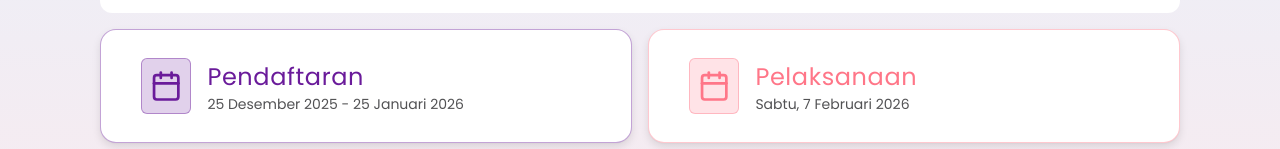
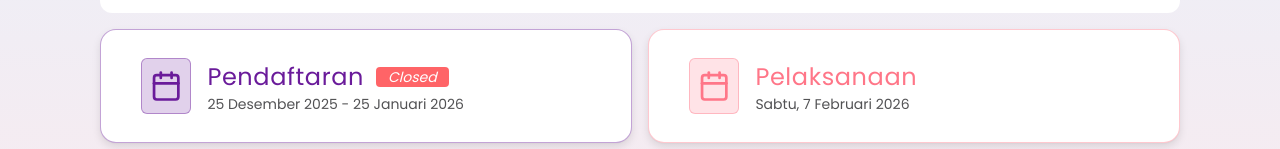
Before and after one commit to RizqiAndri07/kemas-2025, a Next.js app: page /competition/adc in a window 1280 px wide. Shown: the part 446-595 px from the top of the page. Built offline with nearby package versions, Linux system fonts and the light colour scheme.

Commit message:
update tampilan detail competition

```diff
--- a/app/(detail)/competition/[id]/page.tsx
+++ b/app/(detail)/competition/[id]/page.tsx
@@ -125,9 +125,15 @@ const Page = async ({ params }: Props) => {
             <div className="w-full">
               <div className="flex gap-x-3 items-center">
                 <h5 className="text-primary ">Pendaftaran</h5>
-                <span className="text-[9px] md:text-sm rounded bg-secondary italic text-white px-2">
-                  {detailCompetition?.extend}
-                </span>
+                {detailCompetition?.status === "closed" ? (
+                  <span className="bg-red-400 italic text-sm rounded text-white  px-3">
+                    Closed
+                  </span>
+                ) : (
+                  <span className="bg-secondary italic text-xs rounded text-white px-3">
+                    {detailCompetition?.extend}
+                  </span>
+                )}
               </div>
               <p className=" body-xs text-foreground/70">
                 {detailCompetition?.open_registration}
```
